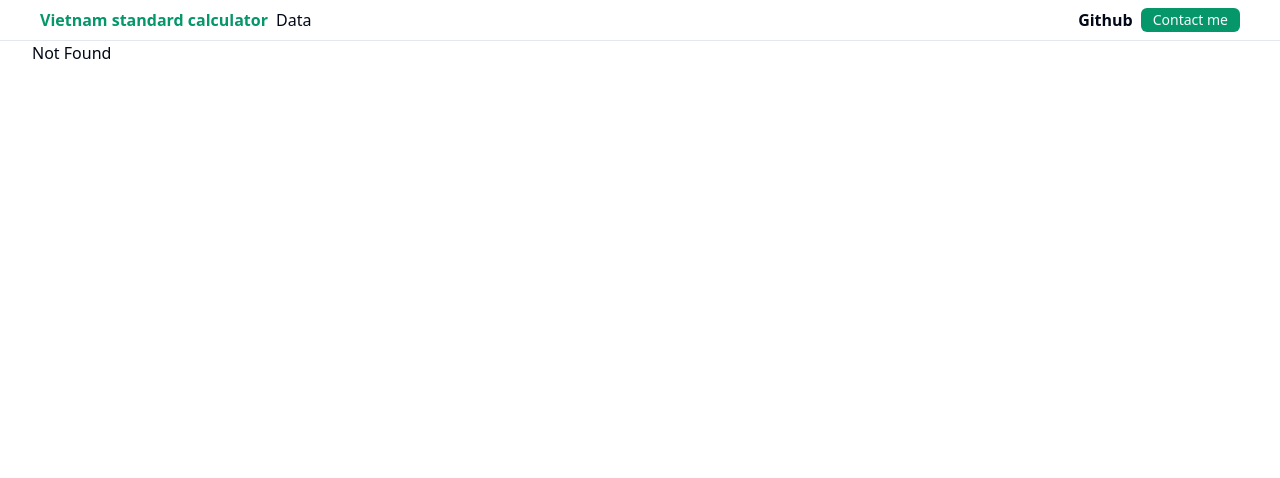
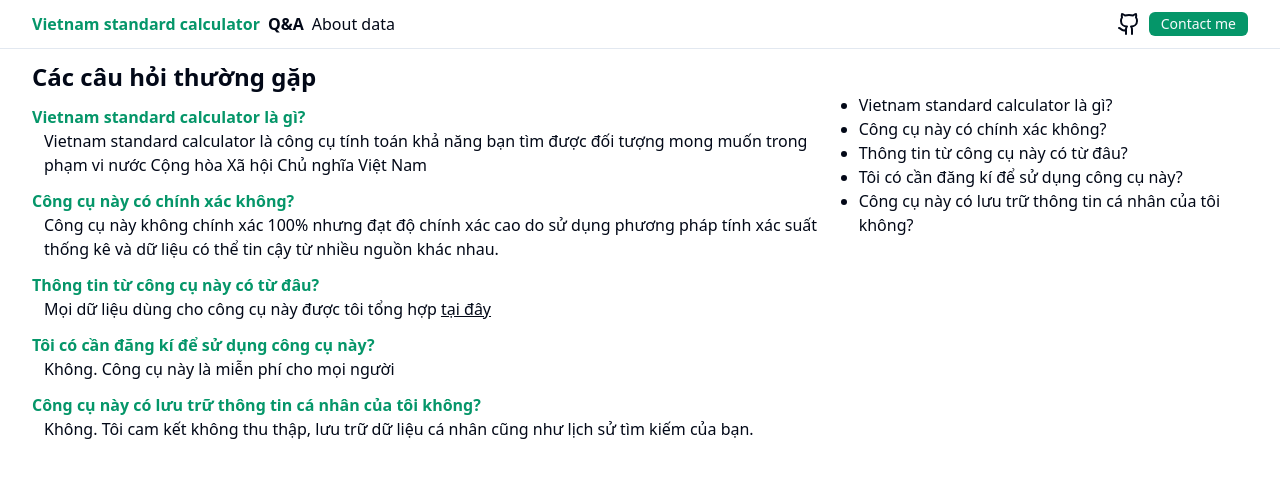
Before and after one commit to phuopham/vietnam_standard_calculator, a React (Vite) app: page /vietnam_standard_calculator/qna in a window 1280 px wide. Before the commit this address had no page. Shown: the top 478 px of the page. Built offline with nearby package versions, Linux system fonts and the light colour scheme.

Commit message:
add Q&A section

```diff
--- a/src/components/others_form.tsx
+++ b/src/components/others_form.tsx
@@ -12,7 +12,7 @@
                 Độc thân {data.single && <X className="m-1 w-4 h-4" />}
             </Toggle>
             <Toggle id="widowed" defaultPressed={data.widowed} onClick={() => onValueChange({ ...data, widowed: !data.widowed })} >
-                Góa vợ/chồng {data.currentlyMarried && <X className="m-1 w-4 h-4" />}
+                Góa vợ/chồng {data.widowed && <X className="m-1 w-4 h-4" />}
             </Toggle>
             <Toggle id="divorced" defaultPressed={data.divorced} onClick={() => onValueChange({ ...data, divorced: !data.divorced })}>
                 Đã bỏ vợ/chồng {data.divorced && <X className="m-1 w-4 h-4" />}
--- a/src/components/pages/main.tsx
+++ b/src/components/pages/main.tsx
@@ -27,7 +27,7 @@
     const percentage = finalResult(gender, ages, height, income, others)
     return (
         <div className=" md:grid md:grid-cols-3">
-            <div className='p-2 space-y-5 border-e-2'>
+            <div className='mt-3 p-3 space-y-5 rounded-xl border '>
                 {/* main content */}
                 <GenderForm gender={gender} setGender={(val: GenderType) => setGender(val)} />
                 <AgeForm gender={gender} ages={ages} onValueChange={(val) => setAges(val)} />
--- /dev/null
+++ b/src/components/pages/qna.tsx
@@ -0,0 +1,33 @@
+import { Link } from '@tanstack/react-router'
+
+export const QnAPage = () => {
+    return (
+        <body>
+            <h1 className="pt-3 text-2xl font-bold">Các câu hỏi thường gặp</h1>
+            <div className="sm:grid sm:grid-cols-3 gap-6">
+                <section className=" col-span-2">
+                    <h3 className='font-bold pt-3 text-emerald-600' id="question1">Vietnam standard calculator là gì?</h3>
+                    <p className='px-3'>Vietnam standard calculator là công cụ tính toán khả năng bạn tìm được đối tượng mong muốn trong phạm vi nước Cộng hòa Xã hội Chủ nghĩa Việt Nam</p>
+                    <h3 className='font-bold pt-3 text-emerald-600' id="question2">Công cụ này có chính xác không?</h3>
+                    <p className='px-3'>Công cụ này không chính xác 100% nhưng đạt độ chính xác cao do sử dụng phương pháp tính xác suất thống kê và dữ liệu có thể tin cậy từ nhiều nguồn khác nhau.</p>
+                    <h3 className='font-bold pt-3 text-emerald-600' id="question3">Thông tin từ công cụ này có từ đâu?</h3>
+                    <p className='px-3'>Mọi dữ liệu dùng cho công cụ này được tôi tổng hợp <Link className='underline' to='/vietnam_standard_calculator/data'>tại đây</Link></p>
+                    <h3 className='font-bold pt-3 text-emerald-600' id="question4">Tôi có cần đăng kí để sử dụng công cụ này?</h3>
+                    <p className='px-3'>Không. Công cụ này là miễn phí cho mọi người</p>
+                    <h3 className='font-bold pt-3 text-emerald-600' id="question5">Công cụ này có lưu trữ thông tin cá nhân của tôi không?</h3>
+                    <p className='px-3'>Không. Tôi cam kết không thu thập, lưu trữ dữ liệu cá nhân cũng như lịch sử tìm kiếm của bạn.</p>
+                </section>
+                <section>
+                    <ul>
+                        <li className=' list-disc'>Vietnam standard calculator là gì?</li>
+                        <li className=' list-disc'>Công cụ này có chính xác không?</li>
+                        <li className=' list-disc'>Thông tin từ công cụ này có từ đâu?</li>
+                        <li className=' list-disc'>Tôi có cần đăng kí để sử dụng công cụ này?</li>
+                        <li className=' list-disc'>Công cụ này có lưu trữ thông tin cá nhân của tôi không?</li>
+                    </ul>
+                </section>
+            </div>
+        </body >
+
+    )
+}
--- a/src/components/result.tsx
+++ b/src/components/result.tsx
@@ -18,7 +18,7 @@
         <div className='col-span-2 flex flex-col items-center justify-center px-5 '>
             Kết quả
             <div className='border rounded-xl bg-slate-100 p-5'>
-                {percentage}% dân số phù hợp với mong muốn của bạn. Trung bình, Một trong số {Math.round(1 / percentage).toLocaleString('vi')} người xung quanh bạn đạt tiêu chuẩn.
+                {percentage}% dân số phù hợp với mong muốn của bạn. Trung bình, Một trong số {Math.round(1 / percentage).toLocaleString('vi')} người xung quanh bạn đạt đủ tiêu chí đề ra.
                 Năm 2024, dân số nước ta là {POPULATION.toLocaleString('vi')}. Bạn có thể tìm được {Math.round((POPULATION * percentage)).toLocaleString('vi')} đối tượng
             </div>
             <div className=" hidden sm:grid sm:grid-cols-50">
--- a/src/routeTree.gen.ts
+++ b/src/routeTree.gen.ts
@@ -19,6 +19,9 @@
 const VietnamstandardcalculatorIndexLazyImport = createFileRoute(
   '/vietnam_standard_calculator/',
 )()
+const VietnamstandardcalculatorQnaLazyImport = createFileRoute(
+  '/vietnam_standard_calculator/qna',
+)()
 const VietnamstandardcalculatorDataLazyImport = createFileRoute(
   '/vietnam_standard_calculator/data',
 )()
@@ -31,6 +34,16 @@
     getParentRoute: () => rootRoute,
   } as any).lazy(() =>
     import('./routes/vietnam_standard_calculator/index.lazy').then(
+      (d) => d.Route,
+    ),
+  )
+
+const VietnamstandardcalculatorQnaLazyRoute =
+  VietnamstandardcalculatorQnaLazyImport.update({
+    path: '/vietnam_standard_calculator/qna',
+    getParentRoute: () => rootRoute,
+  } as any).lazy(() =>
+    import('./routes/vietnam_standard_calculator/qna.lazy').then(
       (d) => d.Route,
     ),
   )
@@ -56,6 +69,13 @@
       preLoaderRoute: typeof VietnamstandardcalculatorDataLazyImport
       parentRoute: typeof rootRoute
     }
+    '/vietnam_standard_calculator/qna': {
+      id: '/vietnam_standard_calculator/qna'
+      path: '/vietnam_standard_calculator/qna'
+      fullPath: '/vietnam_standard_calculator/qna'
+      preLoaderRoute: typeof VietnamstandardcalculatorQnaLazyImport
+      parentRoute: typeof rootRoute
+    }
     '/vietnam_standard_calculator/': {
       id: '/vietnam_standard_calculator/'
       path: '/vietnam_standard_calculator'
@@ -70,6 +90,7 @@
 
 export const routeTree = rootRoute.addChildren({
   VietnamstandardcalculatorDataLazyRoute,
+  VietnamstandardcalculatorQnaLazyRoute,
   VietnamstandardcalculatorIndexLazyRoute,
 })
 
@@ -82,11 +103,15 @@
       "filePath": "__root.tsx",
       "children": [
         "/vietnam_standard_calculator/data",
+        "/vietnam_standard_calculator/qna",
         "/vietnam_standard_calculator/"
       ]
     },
     "/vietnam_standard_calculator/data": {
       "filePath": "vietnam_standard_calculator/data.lazy.tsx"
+    },
+    "/vietnam_standard_calculator/qna": {
+      "filePath": "vietnam_standard_calculator/qna.lazy.tsx"
     },
     "/vietnam_standard_calculator/": {
       "filePath": "vietnam_standard_calculator/index.lazy.tsx"
--- a/src/routes/__root.tsx
+++ b/src/routes/__root.tsx
@@ -1,17 +1,19 @@
 import { createRootRoute, Link, Outlet } from '@tanstack/react-router'
+import { Github } from 'lucide-react'
 
 export const Route = createRootRoute({
   component: () => (
     <>
       <header className='container'>
-        <div className="p-2 flex gap-2">
+        <div className="py-3 flex gap-2">
           <Link to="/vietnam_standard_calculator" className=" text-emerald-600 [&.active]:font-bold">
             Vietnam standard calculator
-          </Link>{' '}
+          </Link>
+          <Link to='/vietnam_standard_calculator/qna' className='[&.active]:font-bold'>Q&A</Link>
           <Link to="/vietnam_standard_calculator/data" className="[&.active]:font-bold flex-1">
-            Data
+            About data
           </Link>
-          <a className='font-semibold' href="https://github.com/phuopham/vietnam_standard_calculator">Github</a>
+          <a href="https://github.com/phuopham/vietnam_standard_calculator"><Github /></a>
           <a className='px-3 inline-flex items-center justify-center whitespace-nowrap rounded-md text-sm font-medium ring-offset-background transition-colors focus-visible:outline-none focus-visible:ring-2 focus-visible:ring-ring focus-visible:ring-offset-2 disabled:pointer-events-none disabled:opacity-50 bg-emerald-600 text-primary-foreground hover:bg-emerald-600/90'
             href="https://portfolio.phuopham.com">Contact me</a>
         </div>
--- /dev/null
+++ b/src/routes/vietnam_standard_calculator/qna.lazy.tsx
@@ -0,0 +1,6 @@
+import { QnAPage } from '@/components/pages/qna'
+import { createLazyFileRoute } from '@tanstack/react-router'
+
+export const Route = createLazyFileRoute('/vietnam_standard_calculator/qna')({
+  component: QnAPage
+})
```
